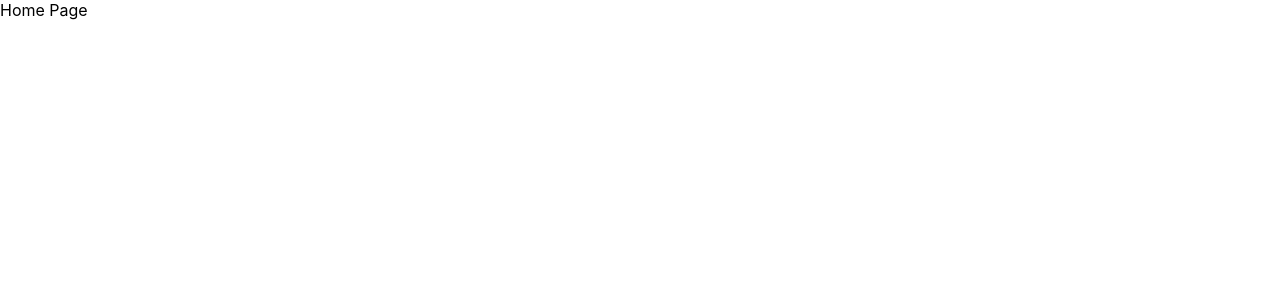
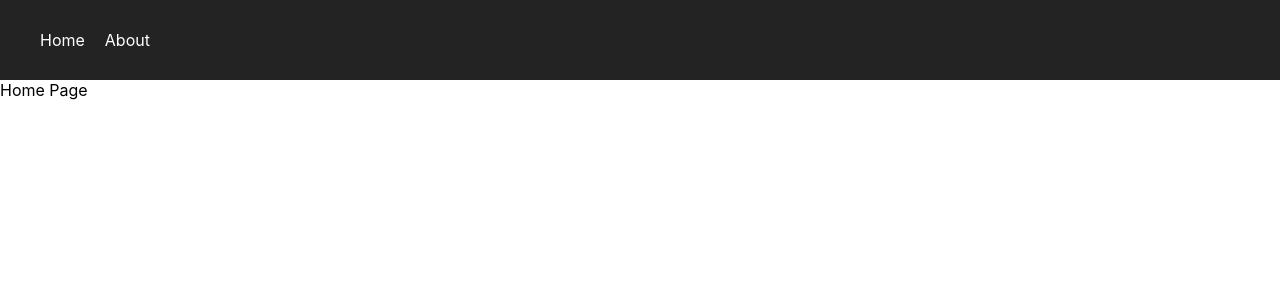
Before and after one commit to hardikd-zignuts/React-Router-Tutorial, a React (Create React App) app: page / in a window 1280 px wide. Shown: the top 300 px of the page. Built offline with nearby package versions, Linux system fonts and the light colour scheme.

Commit message:
Link Route Path with Navbar

```diff
--- a/src/App.js
+++ b/src/App.js
@@ -2,10 +2,12 @@
 import { Routes, Route } from 'react-router-dom'
 import About from './components/About.jsx'
 import Home from './components/Home.jsx'
+import Navbar from "./components/Navbar.jsx";
 
 function App() {
   return (
     <>
+      <Navbar />
       <Routes>
         <Route path='/' element={<Home />} />
         <Route path='about' element={<About />} />
--- /dev/null
+++ b/src/components/Navbar.jsx
@@ -0,0 +1,13 @@
+import React from "react";
+import { Link } from "react-router-dom";
+
+const Navbar = () => {
+  return (
+    <nav>
+      <Link to="/">Home</Link>
+      <Link to="/about">About</Link>
+    </nav>
+  );
+};
+
+export default Navbar;
--- a/src/index.css
+++ b/src/index.css
@@ -11,3 +11,13 @@
   font-family: source-code-pro, Menlo, Monaco, Consolas, 'Courier New',
     monospace;
 }
+nav{
+  background-color: rgb(35, 35, 35);
+  color: white;
+  padding: 30px;
+}
+nav a{
+  text-decoration: none;
+  color: white;
+  margin-inline: 10px;
+}
```
